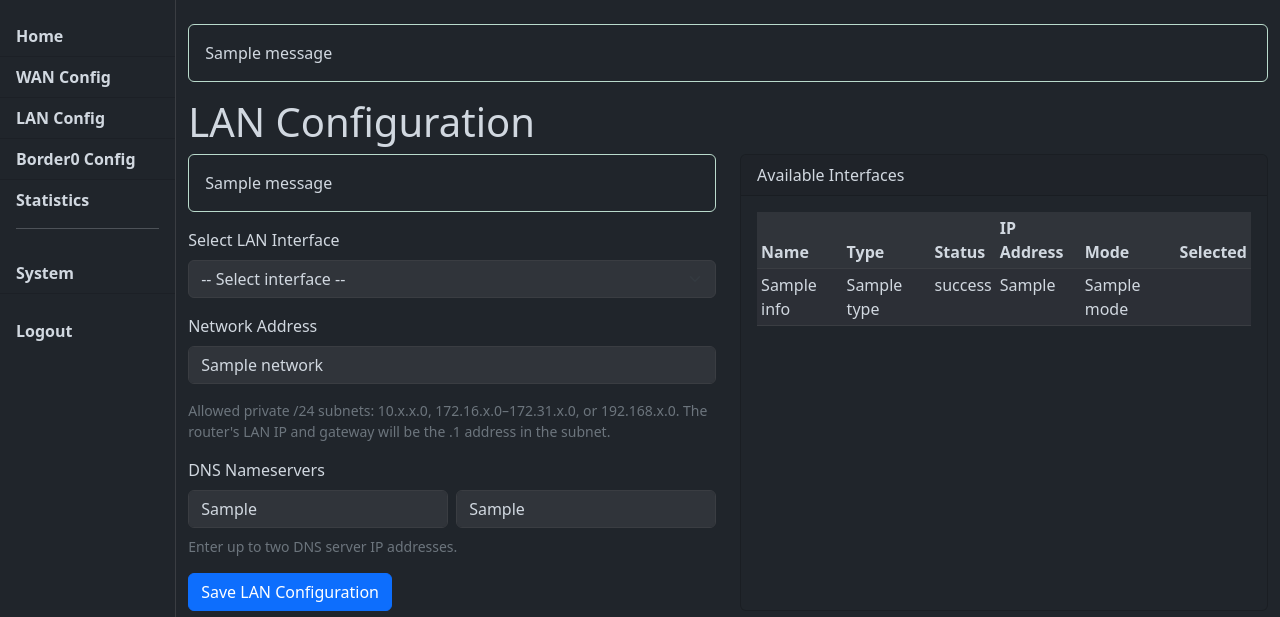
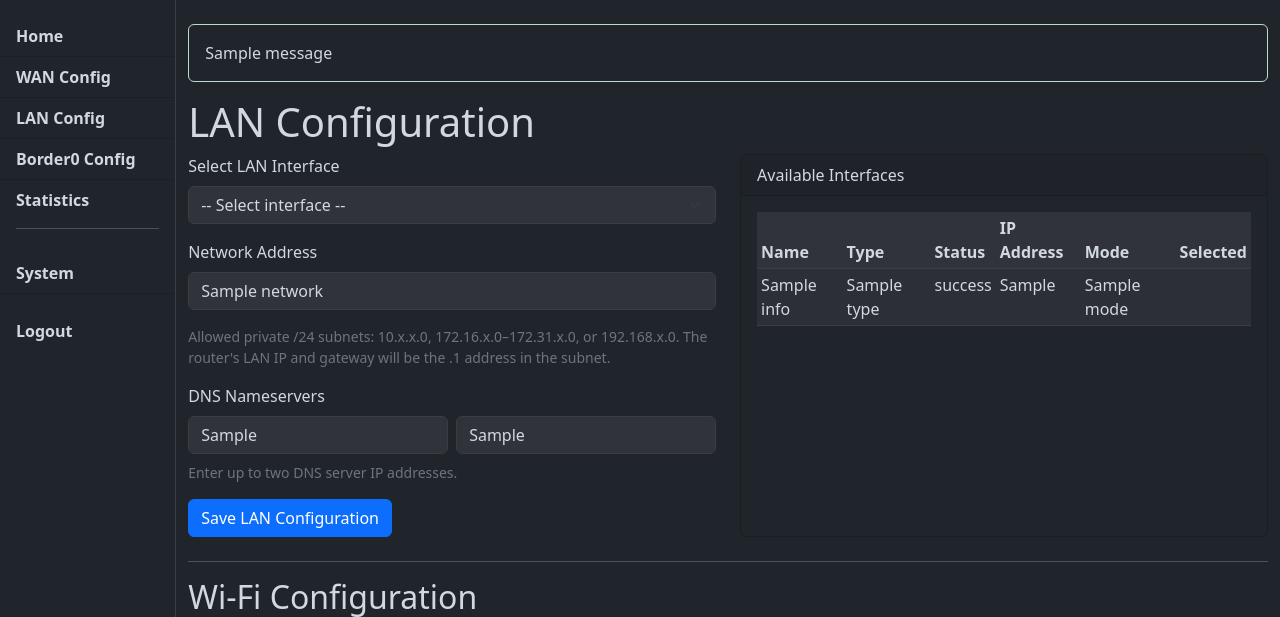
Before and after one commit to borderzero/border0-router, a Flask app: template webui/templates/lan/index.html in a window 1280 px wide. Shown: the part 48-665 px from the top of the page. Run offline with Flask 2, Linux system fonts and the light colour scheme; the template is opened without the code that fills it: most values are stand-ins (such as "Sample title", 1, 10 or a date in 2020); one stand-in notice (Sample message) is shown; some libraries are stand-ins or nearby versions.

Commit message:
FIX: double notifications in lan cofig

```diff
--- a/webui/templates/lan/index.html
+++ b/webui/templates/lan/index.html
@@ -3,13 +3,6 @@
 <h1>LAN Configuration</h1>
 <div class="row mb-4">
   <div class="col-md-6">
-    {% with messages = get_flashed_messages(with_categories=true) %}
-      {% if messages %}
-        {% for category, message in messages %}
-          <div class="alert alert-{{ category }}">{{ message }}</div>
-        {% endfor %}
-      {% endif %}
-    {% endwith %}
     <form id="lan-form" method="post" action="{{ url_for('lan.index') }}">
       <div class="mb-3">
         <label for="iface-select" class="form-label">Select LAN Interface</label>
```
